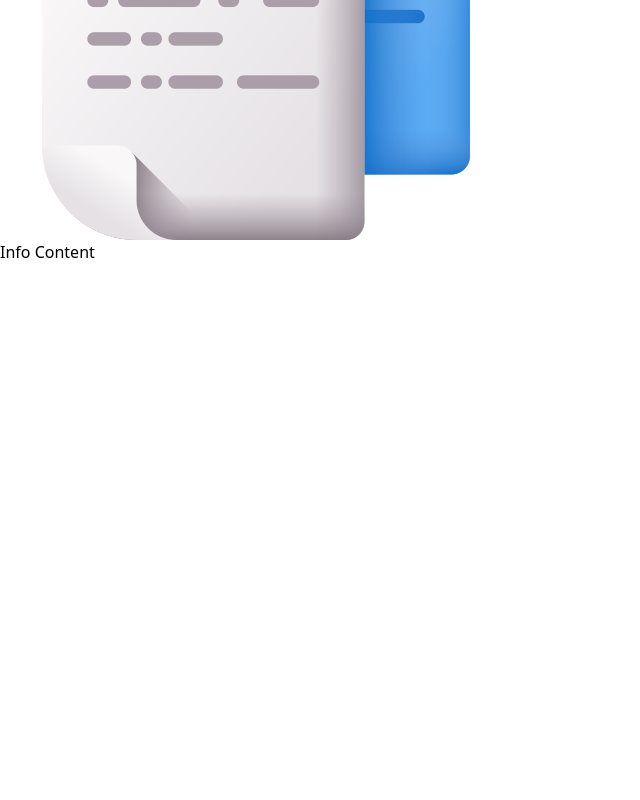
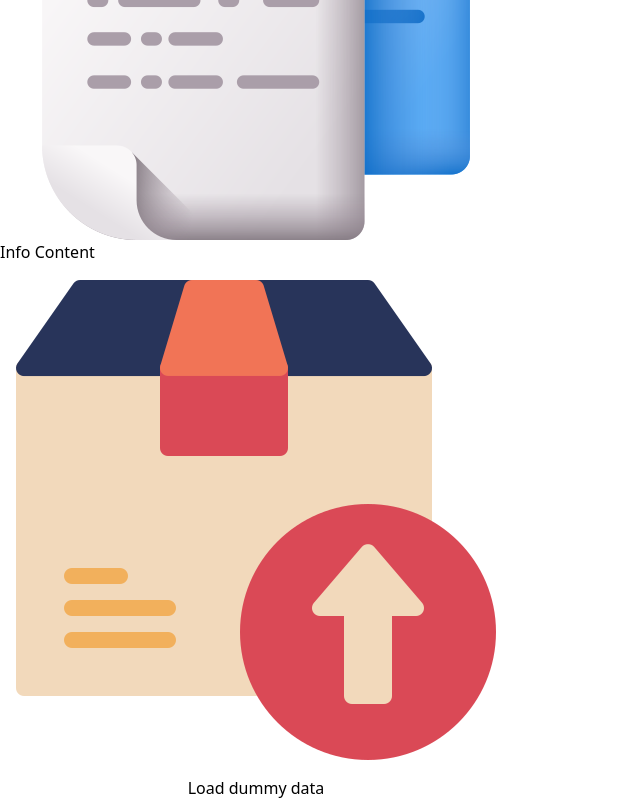
Before and after one commit to nitudeka/template-builder, a React (Vite) app in the folder template-builder-frontend/: page / in a window 1280 px wide. Shown: the part 2625-3425 px from the top of the page, without its empty margins (0-640 px from the left). Before the commit the page ends 2889 px from the top, so only its background shows below. Built offline with nearby package versions, Linux system fonts and the light colour scheme.

Commit message:
added button to load dummy data

```diff
--- a/template-builder-frontend/src/components/Builder/Nodes/TicketNode.jsx
+++ b/template-builder-frontend/src/components/Builder/Nodes/TicketNode.jsx
@@ -1,6 +1,6 @@
 import nodes from '.'
 import { NodeContainer } from './Container'
-import ImgLogo from '../../../assets/png/star.png'
+import ImgLogo from '../../../assets/png/logo.png'
 import ImgBarcode from '../../../assets/png/barcode.png'
 
 const TicketNode = ({ setSelectedField, nodeData, handleUpdateChild }) => {
@@ -9,16 +9,17 @@ const TicketNode = ({ setSelectedField, nodeData, handleUpdateChild }) => {
       render={() => (
 	<div className='h-full'>
 	  <div className='border overflow-hidden h-full border-solid p-1'>
-	    <div className='flex items-center justify-between'>
+	    <div className='flex items-center justify-between relative'>
 	      <div className='flex items-center gap-2'>
 		<img src={ImgLogo} alt='logo' className='w-8' />
 		<span className='text-xs text-gray-400 border-solid pl-2 py-1 border-l'>A star airlines member</span>
 	      </div>
-	      <img src={ImgBarcode} alt='barcode' className='w-8 mr-2' />
+	      <span className='text-3xl text-gray-800 font-bold absolute left-1/2 transform -translate-x-1/2'>D</span>
+	      <img src={ImgBarcode} alt='barcode' className='w-24 mr-2' />
 	    </div>
 	    <div className='flex items-start justify-start h-full'>
-	      <img src={ImgBarcode} alt='barcode' className='transform rotate-90 w-8 mt-3' />
-	      <div className='ml-2 flex-grow h-full'>
+	      <img src={ImgBarcode} alt='barcode' className='transform rotate-90 w-24 mt-12 -ml-8' />
+	      <div className='ml-2 flex-grow h-full -ml-6'>
 		<span className='text-xs text-gray-500'>Boarding Pass</span>
 		<NodeContainer focusBgClass='bg-green-100' containerClass='h-full' acceptTypes={['ticket-field']}
 		  nodeChildren={nodeData?.children || []}
--- a/template-builder-frontend/src/components/Builder/Sidebar/index.jsx
+++ b/template-builder-frontend/src/components/Builder/Sidebar/index.jsx
@@ -1,7 +1,9 @@
 import { useState, useEffect } from 'react'
 import Button from '../../UI/Button'
 import ImgPdf from '../../../assets/png/pdf.png'
+import ImgLoad from '../../../assets/png/loading.png'
 import nodes from './Nodes'
+import mockDb from '../../../bin/mockDb.json'
 
 const nodeComponents = Object.keys(nodes).map(k => nodes[k])
 
@@ -16,6 +18,10 @@ const Sidebar = ({ onPrint, selectedField, setSelectedField, layout, setLayout }
 
   const onCancelEdit = () => {
     setSelectedField(null)
+  }
+
+  const onLoadDummyData = () => {
+    setLayout(mockDb.dummy_template)
   }
 
   const onDelete = () => {
@@ -91,7 +97,13 @@ const Sidebar = ({ onPrint, selectedField, setSelectedField, layout, setLayout }
 	    <span>Print</span>
 	  </div>
 	</Button>
-      </div>}
+	</div>}
+      {!layout.length && <Button fullWidth onClick={onLoadDummyData}>
+	<div className='flex items-center gap-2 justify-center'>
+	  <img src={ImgLoad} alt='download pdf' className='w-6' />
+	  <span>Load dummy data</span>
+	</div>
+      </Button>}
     </div>
   )
 }
```
